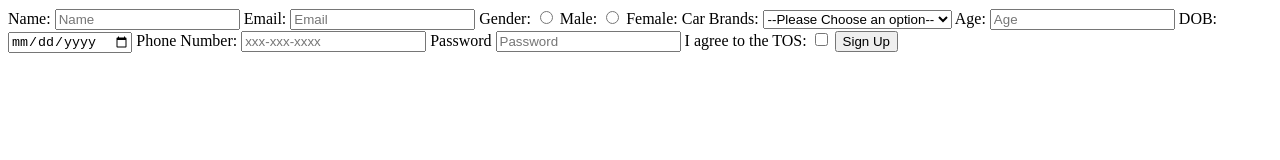
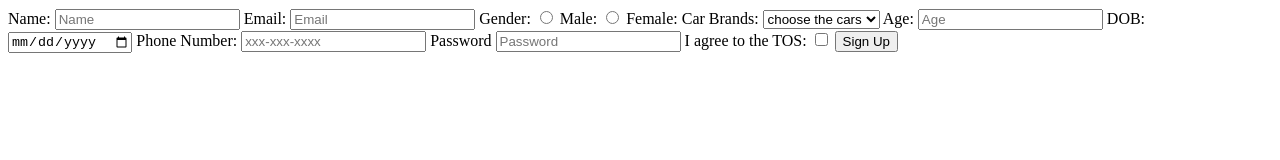
Before and after one commit to acciojob/signup-form-car-Yogagujar07, a website: page main.html in a window 1280 px wide. Drawn offline with Linux system fonts and the light colour scheme.

Commit message:
created a submission

```diff
--- a/main.html
+++ b/main.html
@@ -20,11 +20,15 @@
 		<input type="radio" id="gender_f" name="gender" required>
 		<label for="gender_f">Female:</label>
 
+
 		<lable for="cars">Car Brands:</lable>
 		<select id="cars" name="cars" required>
-			<option value="" disable>--Please Choose an option--</option>
-
-		</select>
+			<option>choose the cars</option>
+			<option label="Volvo">Volvo (Latin for "I roll")</option>
+            <option label="Saab">Saab (Swedish Aeroplane AB)</option>
+            <option label="Mercedes">Mercedes (Mercedes-Benz)</option>
+            <option label="Audi">Audi (Auto Union Deutschland Ingolstadt)</option>
+         </select>
 
 		<label for="age">Age:</label>
 		<input type="number" id="age" name="age" placeholder="Age" required>
```
